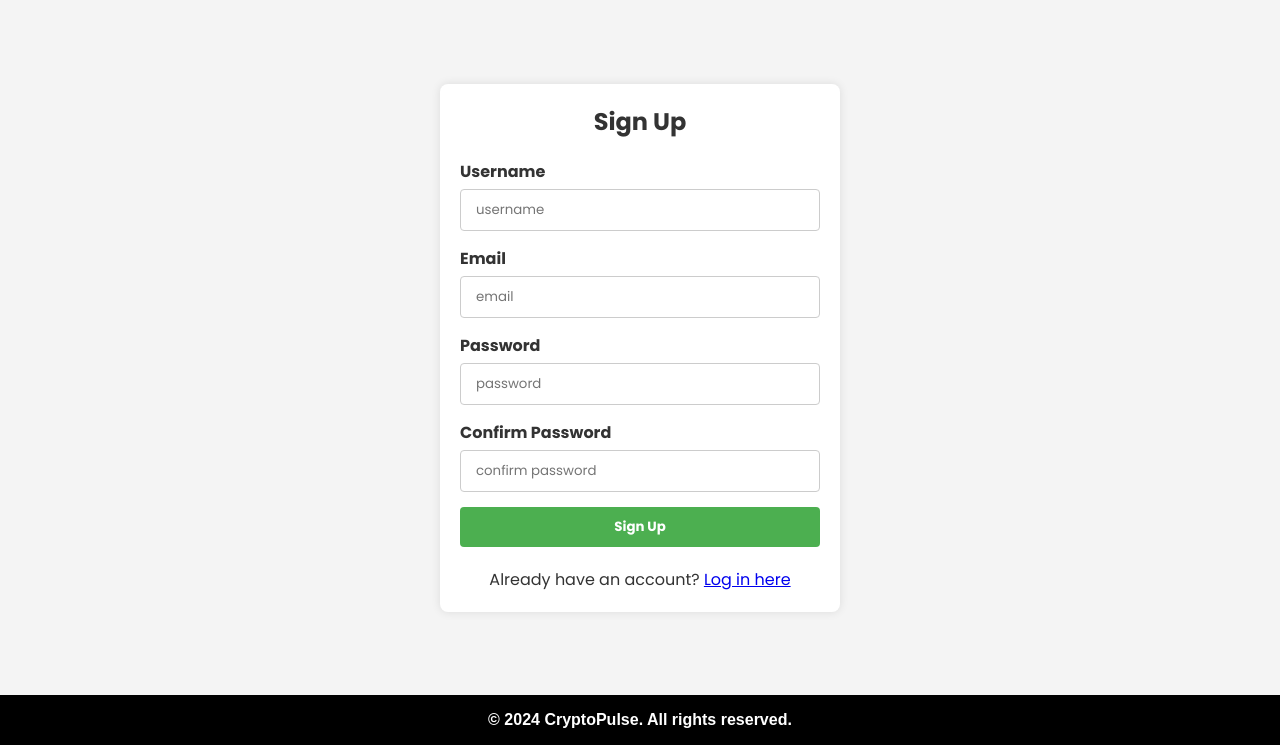
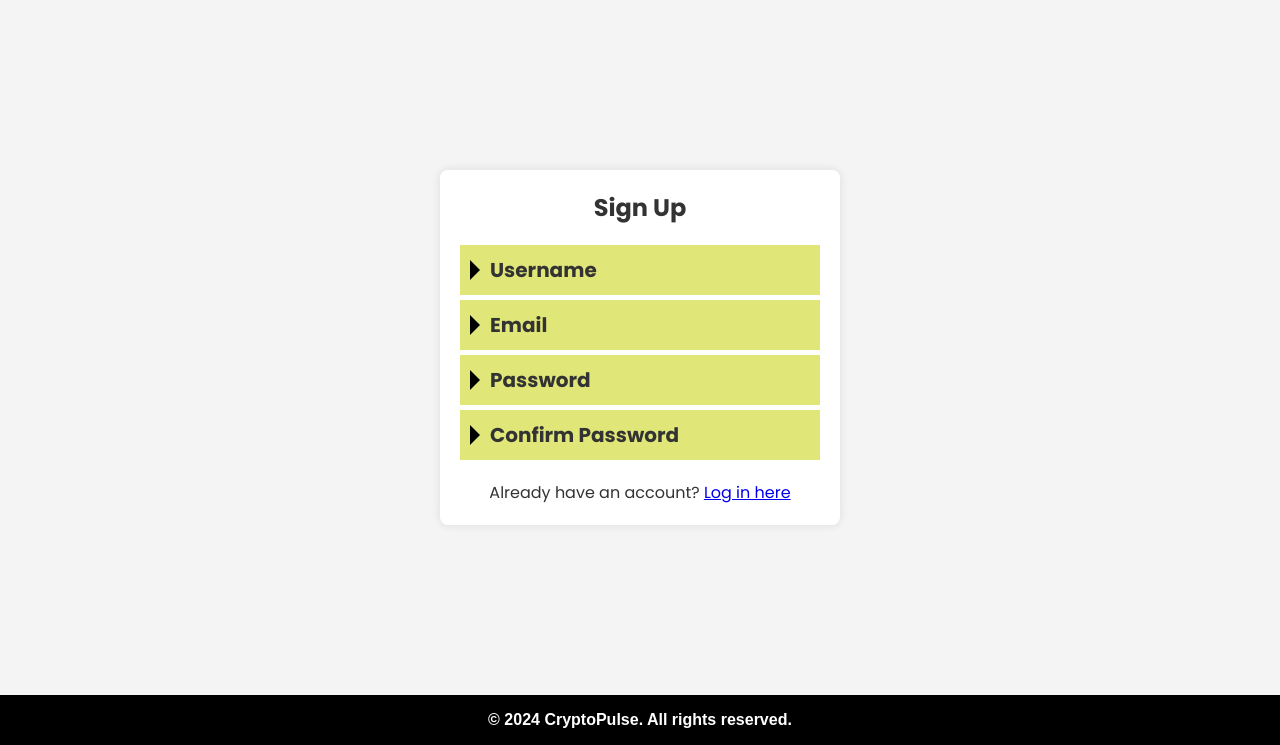
Before and after one commit to Slimake/CryptoPulse, a Flask app: page /signup in a window 1280 px wide. Shown: the part 55-800 px from the top of the page. Run offline with Flask 3, Linux system fonts and the light colour scheme.

Commit message:
Update style.css

```diff
--- a/api/v1/static/css/style.css
+++ b/api/v1/static/css/style.css
@@ -305,6 +305,65 @@ table img {
     text-decoration-color: #fca311;
 }
 
+
+ label{
+    font-size: 20px;
+    background-color: rgb(224, 231, 120);
+    display: block;
+    cursor: pointer;
+    padding: 10px 10px 10px 30px;
+    position: relative;
+    user-select: none;
+ }
+
+ label:before {
+    content: " ";
+    border-width: 10px;
+    border-style: solid;
+    border-color: transparent
+                transparent transparent black ;
+    height: 0;
+    font-size: 0;
+    position: absolute;
+    top: 15px;
+    left: 10px;
+    transition: transform 0.5;
+    transform-origin: 3px center;
+ }
+
+ .show-widget {
+    height: 800px;
+    transition: max-height 0.4s ease, opacity 0.4s ease;
+    border-radius: 8px;
+    box-shadow: 6px 6px 10px -1px rgba(0,0,0,0.4),
+                -6px -6px 10px -1px rgba(255, 255, 255, 0.7);
+
+ }
+
+ input {
+    display: none;
+ }
+
+ input:checked ~ label::before {
+    transform: rotate(90deg);
+ }
+
+ input:checked ~ label:before {
+    transform: rotate(90deg);
+ }
+
+ input:checked ~ div {
+    padding: 10px;
+    opacity: 1;
+    height: auto;
+ }
+
+ .show-widget div {
+    font-size: 26px;
+    overflow: hidden;
+    opacity: 0;
+ }
+
 footer {
     text-align: center;
     background-color: #000000;
```
